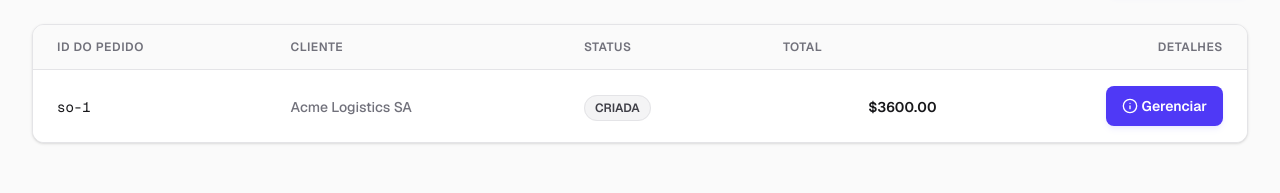
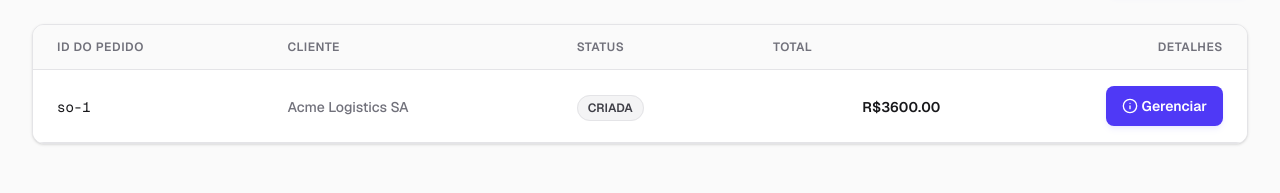
Before and after one commit to EdDevFront/sales-order-management-system, a Next.js app: page /orders in a window 1280 px wide. Shown: the part 161-354 px from the top of the page. Built offline with nearby package versions, Linux system fonts and the light colour scheme.

Commit message:
fix: refresh orders after modal closes and change currency to BRL (R$)

```diff
--- a/src/components/templates/items/index.tsx
+++ b/src/components/templates/items/index.tsx
@@ -81,7 +81,7 @@ export default function Items() {
             <DataTable.Row key={i.id}>
               <DataTable.Cell mobileLabel="Nome" className="font-medium text-zinc-900 dark:text-white">{i.name}</DataTable.Cell>
               <DataTable.Cell mobileLabel="SKU" className="font-mono text-zinc-500 dark:text-zinc-400">{i.sku}</DataTable.Cell>
-              <DataTable.Cell mobileLabel="Preço" alignRight className="font-semibold text-zinc-900 dark:text-white">${i.price.toFixed(2)}</DataTable.Cell>
+              <DataTable.Cell mobileLabel="Preço" alignRight className="font-semibold text-zinc-900 dark:text-white">R$ {i.price.toFixed(2)}</DataTable.Cell>
             </DataTable.Row>
           ))}
         </DataTable.Body>
--- a/src/components/templates/orders/components/OrderDetailPanel.tsx
+++ b/src/components/templates/orders/components/OrderDetailPanel.tsx
@@ -76,8 +76,7 @@ export default function OrderDetailPanel({
     { value: "Tarde (13:00 - 18:00)", label: "Tarde (13:00 - 18:00)" },
   ];
 
-  const canSchedule =
-    selectedOrder.status === "PLANEJADA";
+  const canSchedule = selectedOrder.status === "PLANEJADA";
 
   return (
     <div className="fixed inset-0 z-50 overflow-y-auto flex items-center justify-center bg-black/60 backdrop-blur-sm p-4">
@@ -218,7 +217,9 @@ export default function OrderDetailPanel({
                         {selectedOrder.deliveryWindow}
                       </p>
                     </div>
-                    {["AGENDADA", "EM_TRANSPORTE"].includes(selectedOrder.status) && (
+                    {["AGENDADA", "EM_TRANSPORTE"].includes(
+                      selectedOrder.status,
+                    ) && (
                       <button
                         type="button"
                         onClick={() => setIsScheduling(true)}
@@ -249,7 +250,7 @@ export default function OrderDetailPanel({
                         </span>
                         <span className="font-semibold">
                           $
-                          {((matchedItem?.price || 0) * it.quantity).toFixed(2)}
+                          R$ {((matchedItem?.price || 0) * it.quantity).toFixed(2)}
                         </span>
                       </div>
                     );
--- a/src/components/templates/orders/components/OrderForm.tsx
+++ b/src/components/templates/orders/components/OrderForm.tsx
@@ -79,14 +79,12 @@ export default function OrderForm({ onClose }: OrderFormProps) {
     .filter(Boolean);
 
   const getItemOptions = (currentIndex: number) => {
-    const takenIds = selectedItemIds.filter(
-      (_, idx) => idx !== currentIndex,
-    );
+    const takenIds = selectedItemIds.filter((_, idx) => idx !== currentIndex);
     return allItems
       .filter((i) => !takenIds.includes(i.id))
       .map((i) => ({
         value: i.id,
-        label: `${i.name} - SKU: ${i.sku} ($${i.price.toFixed(2)})`,
+        label: `${i.name} - SKU: ${i.sku} (R$${i.price.toFixed(2)})`,
       }));
   };
 
--- a/src/components/templates/orders/index.tsx
+++ b/src/components/templates/orders/index.tsx
@@ -3,8 +3,16 @@ import { Button } from "@/components/ui/Button";
 import React, { useState, useEffect } from "react";
 import { useDispatch } from "react-redux";
 import { useQuery, useQueryClient } from "@tanstack/react-query";
-import { fetchSalesOrders, fetchCustomers, fetchTransportTypes, fetchItems } from "@/infrastructure/repositories/mockRepositories";
-import { updateStatusRequest, updateTransportRequest } from "@/stores/ordersActions";
+import {
+  fetchSalesOrders,
+  fetchCustomers,
+  fetchTransportTypes,
+  fetchItems,
+} from "@/infrastructure/repositories/mockRepositories";
+import {
+  updateStatusRequest,
+  updateTransportRequest,
+} from "@/stores/ordersActions";
 import { SalesOrder, SalesOrderStatus } from "@/types/SalesOrder";
 import OrderForm from "./components/OrderForm";
 import OrderDetailPanel from "./components/OrderDetailPanel";
@@ -12,7 +20,11 @@ import { Plus, Info, Loader2 } from "lucide-react";
 
 import { DataTable } from "@/components/ui/DataTable";
 import { OrderStatusBadge } from "@/components/ui/OrderStatusBadge";
-import { ORDER_COLUMNS, ORDER_SKELETON_WIDTHS, ITEMS_PER_PAGE } from "./constants";
+import {
+  ORDER_COLUMNS,
+  ORDER_SKELETON_WIDTHS,
+  ITEMS_PER_PAGE,
+} from "./constants";
 
 export default function Orders() {
   const dispatch = useDispatch();
@@ -20,17 +32,53 @@ export default function Orders() {
   const [isFormOpen, setIsFormOpen] = useState(false);
   const [selectedOrder, setSelectedOrder] = useState<SalesOrder | null>(null);
 
-  const { data: orders = [], isLoading } = useQuery({ queryKey: ["orders"], queryFn: fetchSalesOrders });
-  const { data: customers = [] } = useQuery({ queryKey: ["customers"], queryFn: fetchCustomers });
-  const { data: transports = [] } = useQuery({ queryKey: ["transports"], queryFn: fetchTransportTypes });
-  const { data: items = [] } = useQuery({ queryKey: ["items"], queryFn: fetchItems });
+  const { data: orders = [], isLoading } = useQuery({
+    queryKey: ["orders"],
+    queryFn: fetchSalesOrders,
+  });
+  const { data: customers = [] } = useQuery({
+    queryKey: ["customers"],
+    queryFn: fetchCustomers,
+  });
+  const { data: transports = [] } = useQuery({
+    queryKey: ["transports"],
+    queryFn: fetchTransportTypes,
+  });
+  const { data: items = [] } = useQuery({
+    queryKey: ["items"],
+    queryFn: fetchItems,
+  });
 
   const [currentPage, setCurrentPage] = React.useState(1);
   const totalPages = Math.ceil(orders.length / ITEMS_PER_PAGE);
-  const paginatedOrders = React.useMemo(() =>
-    orders.slice((currentPage - 1) * ITEMS_PER_PAGE, currentPage * ITEMS_PER_PAGE),
-    [orders, currentPage]
+  const paginatedOrders = React.useMemo(
+    () =>
+      orders.slice(
+        (currentPage - 1) * ITEMS_PER_PAGE,
+        currentPage * ITEMS_PER_PAGE,
+      ),
+    [orders, currentPage],
   );
+
+  // Refetch orders when the form modal closes (data may have changed via saga)
+  const prevFormOpen = React.useRef(isFormOpen);
+  useEffect(() => {
+    if (prevFormOpen.current && !isFormOpen) {
+      queryClient.invalidateQueries({ queryKey: ["orders"] });
+      queryClient.invalidateQueries({ queryKey: ["auditLogs"] });
+    }
+    prevFormOpen.current = isFormOpen;
+  }, [isFormOpen, queryClient]);
+
+  // Refetch when detail panel closes (status/transport/delivery may have changed)
+  const prevSelectedOrder = React.useRef(selectedOrder);
+  useEffect(() => {
+    if (prevSelectedOrder.current && !selectedOrder) {
+      queryClient.invalidateQueries({ queryKey: ["orders"] });
+      queryClient.invalidateQueries({ queryKey: ["auditLogs"] });
+    }
+    prevSelectedOrder.current = selectedOrder;
+  }, [selectedOrder, queryClient]);
 
   useEffect(() => {
     queryClient.invalidateQueries({ queryKey: ["orders"] });
@@ -41,37 +89,59 @@ export default function Orders() {
     }
   }, [orders, queryClient]);
 
-  const handleStatusChange = React.useCallback((orderId: string, nextStatus: SalesOrderStatus) => {
+  const handleStatusChange = React.useCallback(
+    (orderId: string, nextStatus: SalesOrderStatus) => {
       dispatch(updateStatusRequest({ orderId, newStatus: nextStatus }));
-  }, [dispatch]);
+    },
+    [dispatch],
+  );
 
-  const handleTransportChange = React.useCallback((orderId: string, transportTypeId: string) => {
+  const handleTransportChange = React.useCallback(
+    (orderId: string, transportTypeId: string) => {
       dispatch(updateTransportRequest({ orderId, transportTypeId }));
-  }, [dispatch]);
+    },
+    [dispatch],
+  );
 
-  const getNextStatus = React.useCallback((status: SalesOrderStatus): SalesOrderStatus | null => {
+  const getNextStatus = React.useCallback(
+    (status: SalesOrderStatus): SalesOrderStatus | null => {
       if (status === "CRIADA") return "PLANEJADA";
       if (status === "PLANEJADA") return null;
       if (status === "AGENDADA") return "EM_TRANSPORTE";
       if (status === "EM_TRANSPORTE") return "ENTREGUE";
       return null;
-  }, []);
+    },
+    [],
+  );
 
-  const calculateOrderTotal = React.useCallback((order: SalesOrder) => {
+  const calculateOrderTotal = React.useCallback(
+    (order: SalesOrder) => {
       return order.items.reduce((total, orderItem) => {
         const item = items.find((i) => i.id === orderItem.itemId);
         return total + (item?.price || 0) * orderItem.quantity;
       }, 0);
-  }, [items]);
+    },
+    [items],
+  );
 
-  if (isLoading) return <div className="flex h-64 items-center justify-center"><Loader2 className="h-8 w-8 animate-spin text-indigo-600" /></div>;
+  if (isLoading)
+    return (
+      <div className="flex h-64 items-center justify-center">
+        <Loader2 className="h-8 w-8 animate-spin text-indigo-600" />
+      </div>
+    );
 
   return (
     <div className="space-y-6">
       <div className="flex flex-col sm:flex-row gap-4 sm:items-center sm:justify-between">
         <div>
-          <h2 className="text-2xl font-bold tracking-tight">Pedidos de Venda</h2>
-          <p className="text-sm text-zinc-500 dark:text-zinc-400">Monitore e gerencie as transições do ciclo de vida dos pedidos de venda</p>
+          <h2 className="text-2xl font-bold tracking-tight">
+            Pedidos de Venda
+          </h2>
+          <p className="text-sm text-zinc-500 dark:text-zinc-400">
+            Monitore e gerencie as transições do ciclo de vida dos pedidos de
+            venda
+          </p>
         </div>
         <Button
           onClick={() => setIsFormOpen(true)}
@@ -88,18 +158,41 @@ export default function Orders() {
             isLoading={isLoading}
             isEmpty={!isLoading && orders.length === 0}
             colSpan={ORDER_COLUMNS.length}
-            skeletonRows={<DataTable.SkeletonRows widths={ORDER_SKELETON_WIDTHS} />}
+            skeletonRows={
+              <DataTable.SkeletonRows widths={ORDER_SKELETON_WIDTHS} />
+            }
           >
             {paginatedOrders.map((order: SalesOrder) => {
               const customer = customers.find((c) => c.id === order.customerId);
               return (
                 <DataTable.Row key={order.id}>
-                  <DataTable.Cell mobileLabel="ID Pedido" className="font-mono text-zinc-900 dark:text-white">{order.id}</DataTable.Cell>
-                  <DataTable.Cell mobileLabel="Cliente" className="text-zinc-500 dark:text-zinc-400 font-medium">{customer?.name || order.customerId}</DataTable.Cell>
-                  <DataTable.Cell mobileLabel="Status"><OrderStatusBadge status={order.status} /></DataTable.Cell>
-                  <DataTable.Cell mobileLabel="Total" alignRight className="font-semibold text-zinc-900 dark:text-white">${calculateOrderTotal(order).toFixed(2)}</DataTable.Cell>
+                  <DataTable.Cell
+                    mobileLabel="ID Pedido"
+                    className="font-mono text-zinc-900 dark:text-white"
+                  >
+                    {order.id}
+                  </DataTable.Cell>
+                  <DataTable.Cell
+                    mobileLabel="Cliente"
+                    className="text-zinc-500 dark:text-zinc-400 font-medium"
+                  >
+                    {customer?.name || order.customerId}
+                  </DataTable.Cell>
+                  <DataTable.Cell mobileLabel="Status">
+                    <OrderStatusBadge status={order.status} />
+                  </DataTable.Cell>
+                  <DataTable.Cell
+                    mobileLabel="Total"
+                    alignRight
+                    className="font-semibold text-zinc-900 dark:text-white"
+                  >
+                    R${calculateOrderTotal(order).toFixed(2)}
+                  </DataTable.Cell>
                   <DataTable.Cell mobileLabel="Ações" alignRight>
-                    <Button onClick={() => setSelectedOrder(order)} className="flex items-center gap-1 sm:ml-auto text-indigo-600 hover:text-indigo-500 dark:text-indigo-400 font-semibold w-full sm:w-auto justify-center">
+                    <Button
+                      onClick={() => setSelectedOrder(order)}
+                      className="flex items-center gap-1 sm:ml-auto text-indigo-600 hover:text-indigo-500 dark:text-indigo-400 font-semibold w-full sm:w-auto justify-center"
+                    >
                       <Info className="h-4 w-4" /> Gerenciar
                     </Button>
                   </DataTable.Cell>
@@ -107,7 +200,13 @@ export default function Orders() {
               );
             })}
           </DataTable.Body>
-          <DataTable.Footer currentPage={currentPage} totalPages={totalPages} onPageChange={setCurrentPage} totalItems={orders.length} itemsPerPage={ITEMS_PER_PAGE} />
+          <DataTable.Footer
+            currentPage={currentPage}
+            totalPages={totalPages}
+            onPageChange={setCurrentPage}
+            totalItems={orders.length}
+            itemsPerPage={ITEMS_PER_PAGE}
+          />
         </DataTable>
 
         {selectedOrder && (
--- a/src/components/ui/DataTable/index.tsx
+++ b/src/components/ui/DataTable/index.tsx
@@ -42,7 +42,9 @@ interface TableCellProps {
 
 function TableRoot({ children, className = "" }: TableRootProps) {
   return (
-    <div className={`rounded-xl border border-zinc-200 bg-white shadow-sm dark:border-zinc-800 dark:bg-zinc-900 overflow-hidden ${className}`}>
+    <div
+      className={`rounded-xl border border-zinc-200 bg-white shadow-sm dark:border-zinc-800 dark:bg-zinc-900 overflow-hidden ${className}`}
+    >
       <div className="w-full">
         <table className="w-full block md:table divide-y divide-zinc-200 dark:divide-zinc-800">
           {children}
@@ -76,7 +78,12 @@ function TableHead({ columns, lastAlignRight = true }: TableHeadProps) {
 
 // ─── Empty helpers ────────────────────────────────────────────────────────────
 
-function InlineEmptyState({ colSpan, message, icon: Icon, action }: {
+function InlineEmptyState({
+  colSpan,
+  message,
+  icon: Icon,
+  action,
+}: {
   colSpan: number;
   message: string;
   icon: React.ElementType;
@@ -128,7 +135,13 @@ function TableBody({
       );
     }
     if (isEmpty) {
-      return <InlineEmptyState colSpan={colSpan} message="Nenhum registro encontrado." icon={Inbox} />;
+      return (
+        <InlineEmptyState
+          colSpan={colSpan}
+          message="Nenhum registro encontrado."
+          icon={Inbox}
+        />
+      );
     }
     return children;
   };
@@ -144,7 +157,9 @@ function TableBody({
 
 function TableRow({ children, className = "" }: TableRowProps) {
   return (
-    <tr className={`block md:table-row border-b last:border-b-0 border-zinc-150 dark:border-zinc-800 p-4 md:p-0 hover:bg-zinc-50/50 dark:hover:bg-zinc-800/30 transition-colors ${className}`}>
+    <tr
+      className={`block md:table-row border-b last:border-b-0 border-zinc-150 dark:border-zinc-800 p-4 md:p-0 hover:bg-zinc-50/50 dark:hover:bg-zinc-800/30 transition-colors ${className}`}
+    >
       {children}
     </tr>
   );
@@ -152,29 +167,52 @@ function TableRow({ children, className = "" }: TableRowProps) {
 
 // ─── Cell ─────────────────────────────────────────────────────────────────────
 
-function TableCell({ children, className = "", alignRight = false, mobileLabel }: TableCellProps) {
+function TableCell({
+  children,
+  className = "",
+  alignRight = false,
+  mobileLabel,
+}: TableCellProps) {
   return (
-    <td className={`block md:table-cell px-4 md:px-6 py-2 md:py-4 text-sm ${alignRight ? "text-left md:text-right" : "text-left"} ${className}`}>
+    <td
+      className={`block md:table-cell px-4 md:px-6 py-2 md:py-4 text-sm ${alignRight ? "text-left md:text-right" : "text-left"} ${className}`}
+    >
       {mobileLabel && (
         <span className="md:hidden font-bold text-zinc-400 mr-2 uppercase text-[10px] tracking-wider inline-block min-w-[120px]">
           {mobileLabel}:
         </span>
       )}
-      <span className={mobileLabel ? "inline-block align-middle" : ""}>{children}</span>
+      <span className={mobileLabel ? "inline-block align-middle" : ""}>
+        {children}
+      </span>
     </td>
   );
 }
 
 // ─── Skeleton helpers ─────────────────────────────────────────────────────────
 
-function SkeletonRows({ widths, count = 5 }: { widths: readonly string[]; count?: number }) {
+function SkeletonRows({
+  widths,
+  count = 5,
+}: {
+  widths: readonly string[];
+  count?: number;
+}) {
   return (
     <>
       {Array.from({ length: count }).map((_, idx) => (
-        <tr key={`sk-${idx}`} className="block md:table-row border-b border-zinc-100 dark:border-zinc-800 p-4 md:p-0">
+        <tr
+          key={`sk-${idx}`}
+          className="block md:table-row border-b border-zinc-100 dark:border-zinc-800 p-4 md:p-0"
+        >
           {widths.map((w, i) => (
-            <td key={i} className="block md:table-cell px-4 md:px-6 py-2 md:py-4">
-              <Skeleton className={`h-4 ${w} ${i === widths.length - 1 ? "md:ml-auto" : ""}`} />
+            <td
+              key={i}
+              className="block md:table-cell px-4 md:px-6 py-2 md:py-4"
+            >
+              <Skeleton
+                className={`h-4 ${w} ${i === widths.length - 1 ? "md:ml-auto" : ""}`}
+              />
             </td>
           ))}
         </tr>
@@ -186,7 +224,15 @@ function SkeletonRows({ widths, count = 5 }: { widths: readonly string[]; count?
 // ─── Footer / Pagination ──────────────────────────────────────────────────────
 
 function TableFooter(props: PaginationProps) {
-  return <Pagination {...props} />;
+  return (
+    <tfoot className="block md:table-footer-group">
+      <tr className="block md:table-row">
+        <td colSpan={99} className="block md:table-cell">
+          <Pagination {...props} />
+        </td>
+      </tr>
+    </tfoot>
+  );
 }
 
 // ─── Composition export ───────────────────────────────────────────────────────
```
Lines whose indentation alone changed are shown as unchanged.
